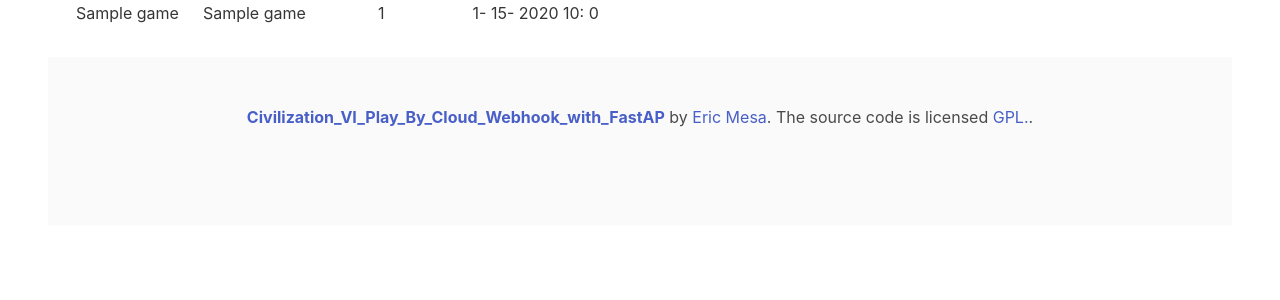
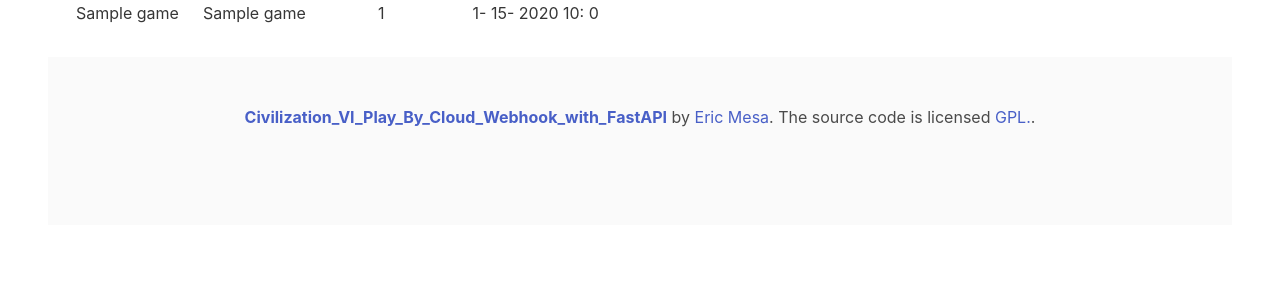
Before and after one commit to djotaku/Civilization_VI_Play_By_Cloud_Webhook_with_FastAPI, a FastAPI app: template civ_vi_webhook/templates/index.html in a window 1280 px wide. Shown: the part 258-558 px from the top of the page. Run offline with FastAPI, Linux system fonts and the light colour scheme; the template is opened without the code that fills it: most values are stand-ins (such as "Sample title", 1, 10 or a date in 2020); parts of the project's set-up code (start-up, migrations or seed data) failed here and were passed over.

Commit message:
fixed typo in footer

```diff
--- a/civ_vi_webhook/templates/index.html
+++ b/civ_vi_webhook/templates/index.html
@@ -4,7 +4,7 @@
 
     <div class="container has-text-centered">
     <p>
-        <table class="table is-striped">
+        <table class="table is-striped sortable">
             <thead>
             <tr>
                 <th>Game</th>
--- a/civ_vi_webhook/templates/layout.html
+++ b/civ_vi_webhook/templates/layout.html
@@ -25,7 +25,7 @@
   <div class="content has-text-centered">
     <p>
         <strong><a href="https://github.com/djotaku/Civilization_VI_Play_By_Cloud_Webhook_with_FastAPI">
-            Civilization_VI_Play_By_Cloud_Webhook_with_FastAP</a></strong> by
+            Civilization_VI_Play_By_Cloud_Webhook_with_FastAPI</a></strong> by
         <a href="https://www.ericsbinaryworld.com">Eric Mesa</a>. The source code is licensed
       <a href="https://github.com/djotaku/Civilization_VI_Play_By_Cloud_Webhook_with_FastAPI/blob/main/LICENSE">GPL.</a>.
     </p>
```
